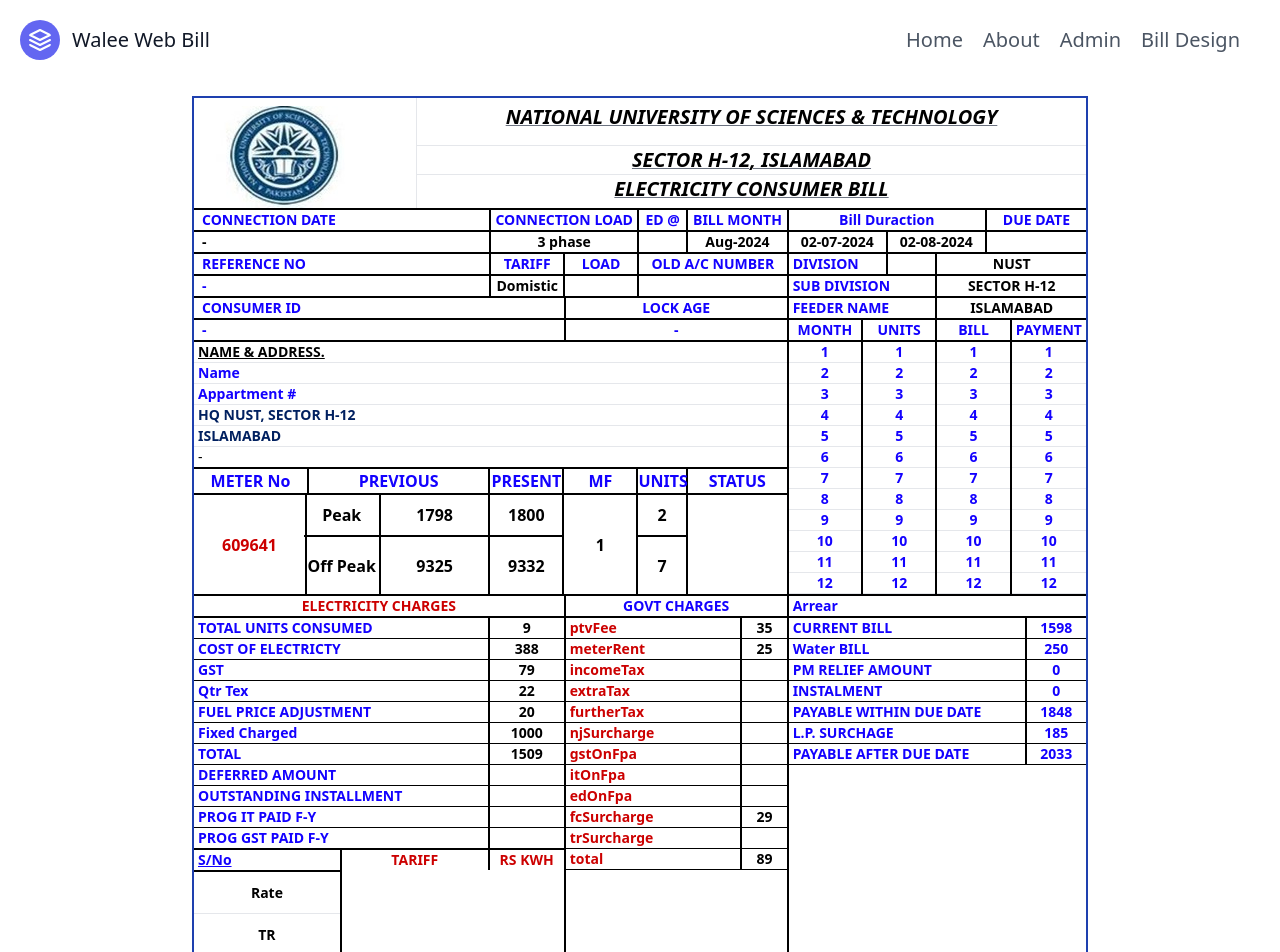
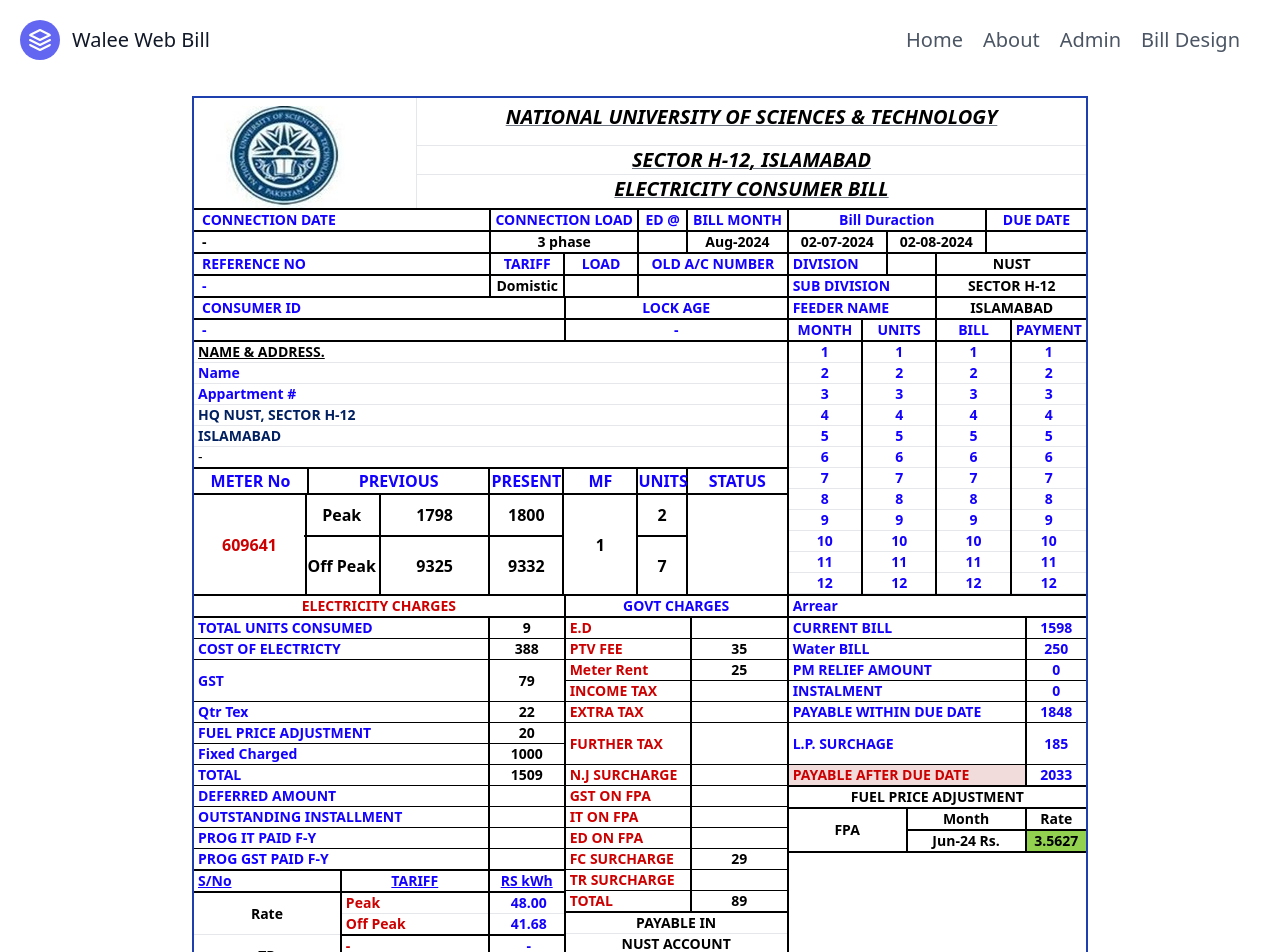
Before and after one commit to AllahRakha1234/Bill-Website-Walee, a React (Create React App) app in the folder BillWebsite/client/: page /billdesign in a window 1280 px wide. Shown: the top 952 px of the page. Built offline with nearby package versions, Linux system fonts and the light colour scheme.

Commit message:
fuel adj

```diff
--- a/BillWebsite/client/src/components/BillDesign.js
+++ b/BillWebsite/client/src/components/BillDesign.js
@@ -18,29 +18,31 @@
 
   // Govt Charges Data
   const govtCharges = {
-    ptvFee: 35,
-    meterRent: 25,
-    incomeTax: null, // No value provided
-    extraTax: null, // No value provided
-    furtherTax: null, // No value provided
-    njSurcharge: null, // No value provided
-    gstOnFpa: null, // No value provided
-    itOnFpa: null, // No value provided
-    edOnFpa: null, // No value provided
-    fcSurcharge: 29,
-    trSurcharge: null, // No value provided
-    total: 89,
+    "E.D": null,
+    "PTV FEE": 35,
+    "Meter Rent": 25,
+    "INCOME TAX": null,
+    "EXTRA TAX": null,
+    "FURTHER TAX": null,
+    "N.J SURCHARGE": null,
+    "GST ON FPA": null,
+    "IT ON FPA": null,
+    "ED ON FPA": null,
+    "FC SURCHARGE": 29,
+    "TR SURCHARGE": null,
+    TOTAL: 89,
   };
+
   // Arrears - Bill Data
   const arrearsDetails = {
-  "CURRENT BILL": 1598,
-  "Water BILL": 250,
-  "PM RELIEF AMOUNT": 0,  // assuming no value provided
-  "INSTALMENT": 0,
-  "PAYABLE WITHIN DUE DATE": 1848,
-  "L.P. SURCHAGE": 185,
-  "PAYABLE AFTER DUE DATE": 2033
-};
+    "CURRENT BILL": 1598,
+    "Water BILL": 250,
+    "PM RELIEF AMOUNT": 0, // assuming no value provided
+    INSTALMENT: 0,
+    "PAYABLE WITHIN DUE DATE": 1848,
+    "L.P. SURCHAGE": 185,
+    "PAYABLE AFTER DUE DATE": 2033,
+  };
 
   // RETURN JSX
   return (
@@ -451,14 +453,22 @@
               </div>
             </div> */}
 
-            <div className="grid grid-flow-row grid-cols-5">
+            <div className="grid grid-flow-row grid-cols-5 grid-rows-5">
               {Object.keys(electricityBill).map((key, index) => {
                 return (
                   <>
-                    <div className="col-span-4 border-b border-r-2 border-black pl-1 text-left text-sm text-[#1301ff] font-semibold">
+                    <div
+                      className={`col-span-4 border-b border-r-2 border-black pl-1 text-left text-sm text-[#1301ff] font-semibold flex items-center ${
+                        key === "GST" ? "row-span-2" : ""
+                      }`}
+                    >
                       {key}
                     </div>
-                    <div className="col-span-1 border-b border-black uppercase text-center text-sm font-semibold">
+                    <div
+                      className={`col-span-1 border-b border-black uppercase text-sm font-semibold flex items-center justify-center ${
+                        key === "GST" ? "row-span-2" : ""
+                      }`}
+                    >
                       {electricityBill[key]}
                     </div>
                   </>
@@ -485,11 +495,31 @@
                   </div>
                 </div>
               </div>
-              <div className="col-span-2 uppercase text-center text-sm text-[#CC0000] font-semibold">
-                <div className="border-r-2 border-black">TARIFF</div>
+              <div className="col-span-2 border-r-2 border-black text-sm text-[#CC0000] font-semibold">
+                <div className="border-b-2 border-black text-[#1301ff] underline text-center">
+                  TARIFF
+                </div>
+                <div className="grid grid-flow-row">
+                  <div className="row-span-2 pl-1 border-b">Peak</div>
+                  <div className="row-span-2 pl-1 border-b-2 border-black">
+                    Off Peak
+                  </div>
+                  <div className="pl-1 border-b">-</div>
+                  <div className="pl-1 border-b">-</div>
+                </div>
               </div>
-              <div className="col-span-1 uppercase text-center text-sm text-[#CC0000] font-semibold">
-                <div className="">RS kWh</div>
+              <div className="col-span-1 text-center text-sm text-[#1301ff] font-semibold">
+                <div className="border-b-2 border-black  underline text-center">
+                  RS kWh
+                </div>
+                <div className="grid grid-flow-row">
+                  <div className="row-span-2 pl-1 border-b">48.00</div>
+                  <div className="row-span-2 pl-1 border-b-2 border-black">
+                    41.68
+                  </div>
+                  <div className="pl-1 border-b">-</div>
+                  <div className="pl-1 border-b-2 border-black">-</div>
+                </div>
               </div>
             </div>
           </div>
@@ -499,19 +529,33 @@
           <div className="uppercase border-b-2 border-black text-center text-sm text-[#1301ff] font-semibold">
             GOVT CHARGES
           </div>
-          <div className="grid grid-flow-row grid-cols-5">
+          <div className="grid grid-flow-row grid-cols-7 grid-rows-7">
             {Object.keys(govtCharges).map((key, index) => {
               return (
                 <>
-                  <div className="col-span-4 border-b border-r-2 border-black pl-1 text-left text-sm text-[#CC0000] font-semibold">
+                  <div
+                    className={`col-span-4 border-b border-r-2 border-black pl-1 text-left text-sm text-[#CC0000] font-semibold flex items-center ${
+                      key === "FURTHER TAX" ? "row-span-2" : ""
+                    }`}
+                  >
                     {key}
                   </div>
-                  <div className="col-span-1 border-b border-black uppercase text-center text-sm font-semibold">
+                  <div
+                    className={`col-span-3 border-b border-black uppercase text-center text-sm font-semibold flex items-center justify-center ${
+                      key === "FURTHER TAX" ? "row-span-2" : ""
+                    }`}
+                  >
                     {govtCharges[key]}
                   </div>
                 </>
               );
             })}
+          </div>
+          <div className="uppercase border-t border-t-black border-b text-center text-sm font-semibold">
+            PAYABLE IN
+          </div>
+          <div className="uppercase border-b-2 border-black text-center text-sm font-semibold">
+            NUST ACCOUNT
           </div>
         </div>
         {/* ARREARS - RIGHT PART */}
@@ -519,19 +563,49 @@
           <div className="border-b-2 border-black pl-1 text-left text-sm text-[#1301ff] font-semibold">
             Arrear
           </div>
-          <div className="grid grid-flow-row grid-cols-5">
+          <div className="grid grid-flow-row grid-cols-5 grid-rows-8">
             {Object.keys(arrearsDetails).map((key, index) => {
               return (
                 <>
-                  <div className="col-span-4 border-b border-r-2 border-black pl-1 text-left text-sm text-[#1301ff] font-semibold">
+                  <div
+                    className={`col-span-4 border-b border-r-2 border-black pl-1 text-left text-sm text-[#1301ff] font-semibold flex items-center ${
+                      key === "L.P. SURCHAGE" ? "row-span-2" : ""
+                    } ${
+                      key === "PAYABLE AFTER DUE DATE"
+                        ? "text-[#CC0000]"
+                        : "text-[#1301ff]"
+                    } ${
+                      key === "PAYABLE AFTER DUE DATE" ? "bg-[#F2DBDB]" : ""
+                    }`}
+                  >
                     {key}
                   </div>
-                  <div className="col-span-1 border-b text-[#1301ff] border-black uppercase text-center text-sm font-semibold">
+                  <div
+                    className={`col-span-1 border-b text-[#1301ff] border-black uppercase text-center text-sm font-semibold flex items-center justify-center ${
+                      key === "L.P. SURCHAGE" ? "row-span-2" : ""
+                    }`}
+                  >
                     {arrearsDetails[key]}
                   </div>
                 </>
               );
             })}
+          </div>
+          <div className="border-b-2 border-t border-black text-center text-sm font-semibold">
+            FUEL PRICE ADJUSTMENT
+          </div>
+          <div className="grid grid-cols-5 grid-flow-col">
+            <div className="col-span-2 border-b-2 border-r-2 border-black flex items-center justify-center text-center text-sm font-semibold">
+              FPA
+            </div>
+            <div className="col-span-2 border-b-2 border-r-2 border-black text-center text-sm font-semibold">
+              <div className="border-b-2 border-black">Month</div>
+              <div className="">Jun-24 Rs.</div>
+            </div>
+            <div className="col-span-2 border-b-2 border-black text-center text-sm font-semibold">
+              <div className="border-b-2 border-black">Rate</div>
+              <div className="bg-[#92D050]">3.5627</div>
+            </div>
           </div>
         </div>
       </div>
```
Also changed, not shown: 1 other file (tests, documents, lock files or other folders).
